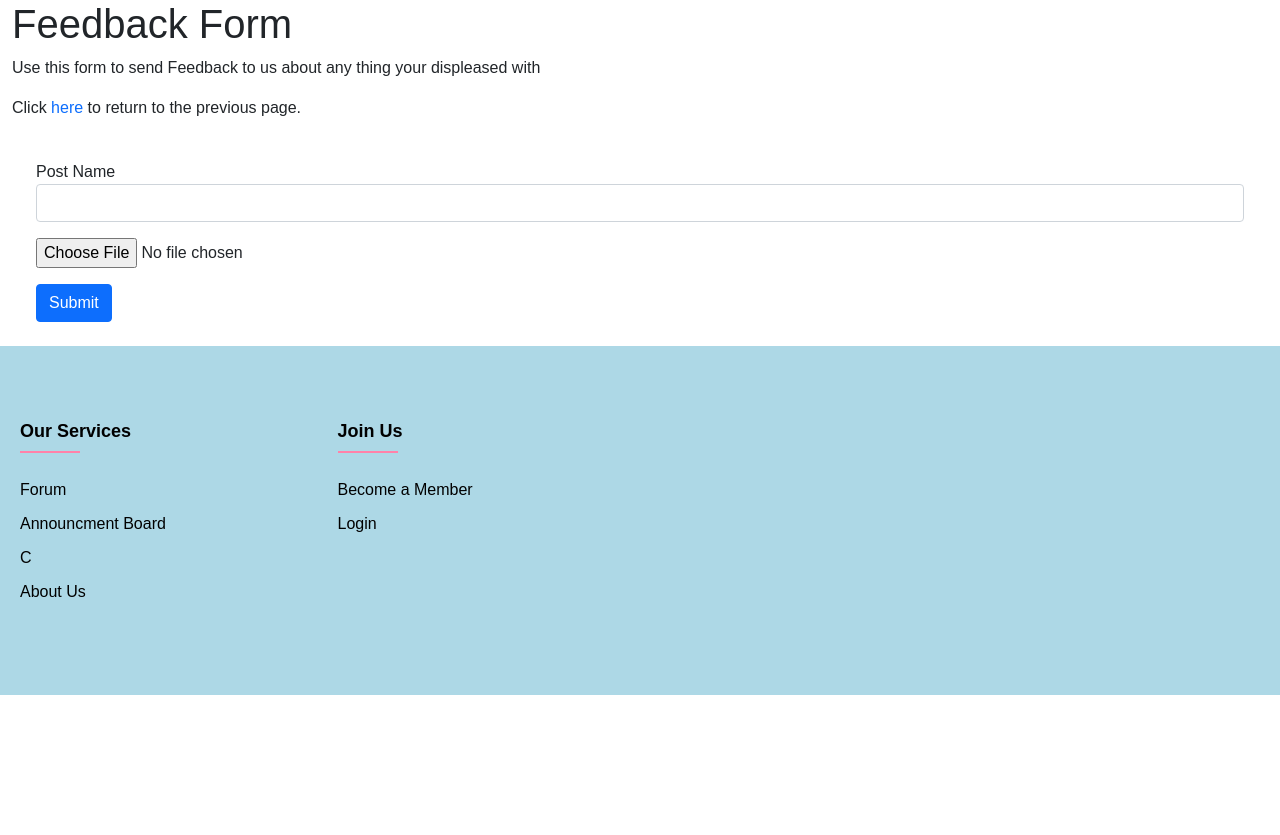
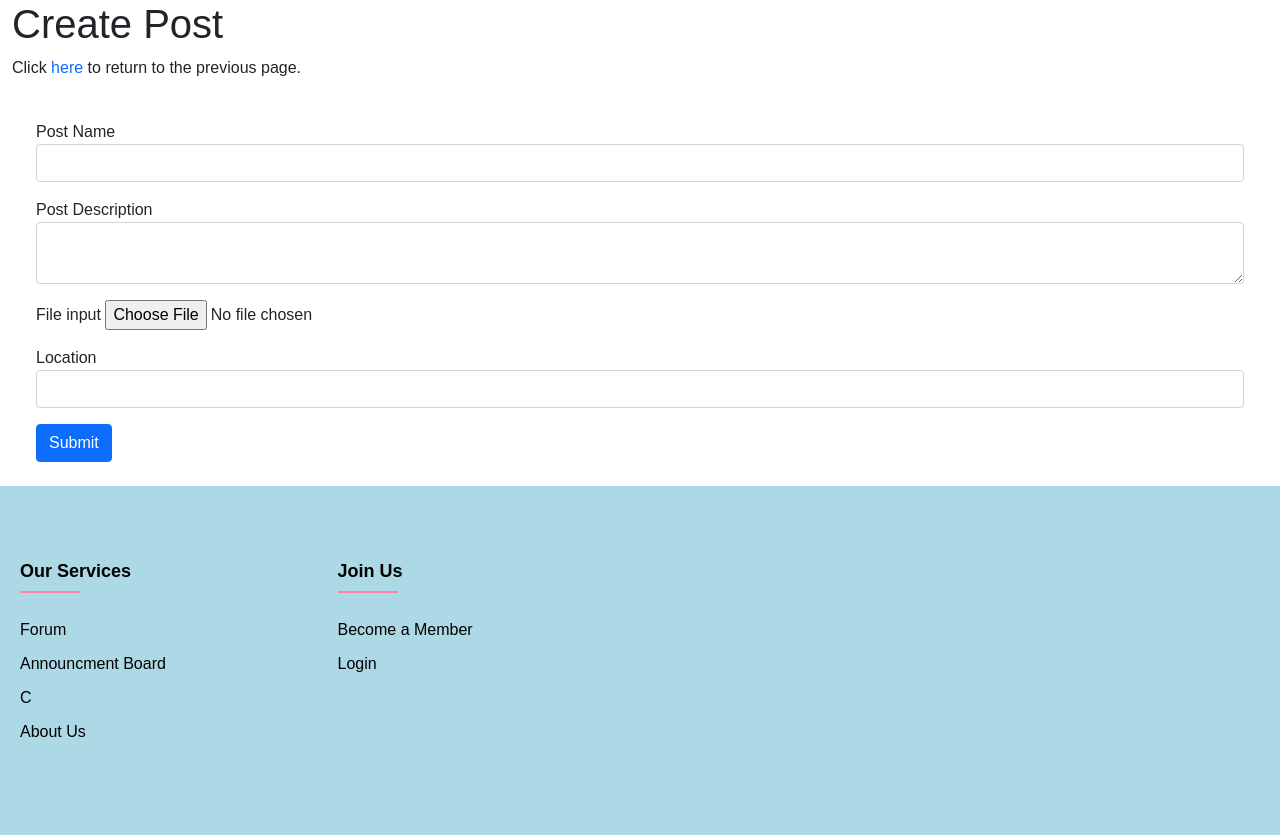
Before and after one commit to Toxicfireball/InfosecPrj, a Flask app: page /Post in a window 1280 px wide. Shown: the part 82-917 px from the top of the page. Before the commit the page ends 777 px from the top, so only its background shows below. Run offline with Flask 2, Linux system fonts and the light colour scheme; some libraries are stand-ins or nearby versions.

Commit message:
Add files via upload

```diff
--- a/templates/Post.html
+++ b/templates/Post.html
@@ -6,7 +6,7 @@
 {% extends "default_base.html" %}
 {% endif %}
 {% block head %}
-<link rel="stylesheet" href="static/CSS/alisa/feedback.css">
+
 {% endblock %}
 {% block title %}Feedback Form | DoctorOnTheGo{% endblock %}
 
@@ -14,31 +14,51 @@
 {% from "includes/_formHelper.html" import render_field %}
 <div class="intro">
     <div class="intro-text">
-        <h1>Feedback Form</h1>
-        <p>Use this form to send Feedback to us about any thing your displeased with</p>
+        <h1>Create Post</h1>
+
         <p>Click <a href="/help">here</a> to return to the previous page.
     </div>
 </div>
 <div class="form">
+
         <div class="col">
             <div class="login-form bg-colour mt-6 p-4" id="feedbackForm">
-                <form action="" method="POST" class="row g-3">
+                <form action="{{ request.path }}" method="POST" class="row g-3" enctype="multipart/form-data">
+
                     {{ form.csrf_token }}
                     <div class="col-12">
                         {{ render_field(form.Post_Name, class="form-control") }}
                     </div>
-                    <div class = "col-12">
-                         {{ form.hidden_tag() }}
-                         {{ form.file }}
+
+                    <div class="col-12">
+                        {{ render_field(form.Post_Description, class="form-control") }}
                     </div>
+
+
+                    <div class="form-group  col-12">
+                             <label for="inputFile">File input</label>
+                             <input class="form-control-file" type="file" name="inputFile">
+                    </div>
+
+        <!-- Location -->
+                   <div class="form-group col-12">
+                        <label for="location">Location</label>
+                       <input class="form-control" type="text" name="location">
+                   </div>
+
+
                     <br>
+
                     <div class="form-group col-md-12 pl-3 pr-3">
+                        <form action = "home">
                         <input type="submit" value="Submit" class="btn btn-primary"/>
+                        </form>
                     </div>
                 </form>
             </div>
         </div>
 
+
 </div>
 
 {% endblock %}
```
